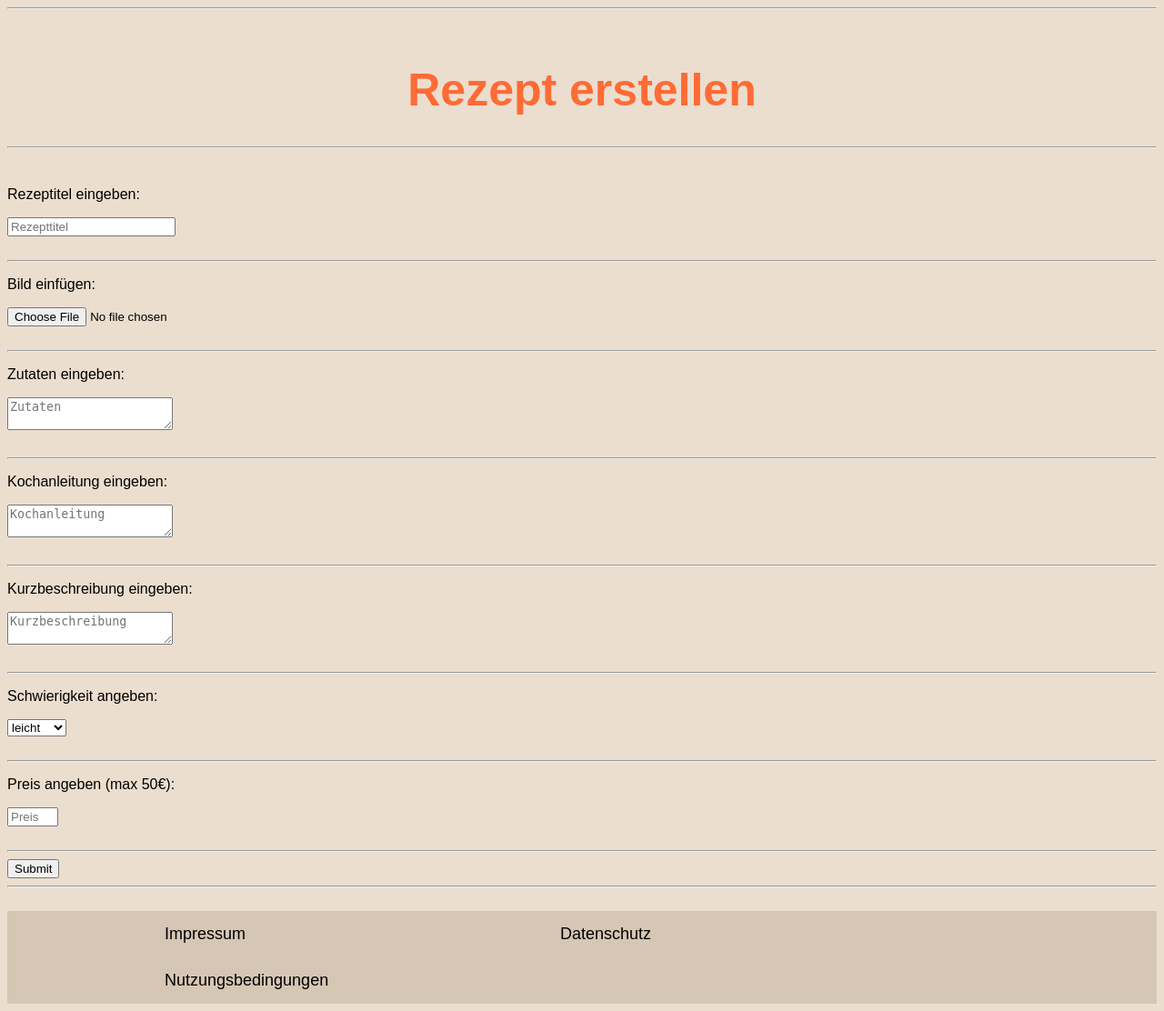
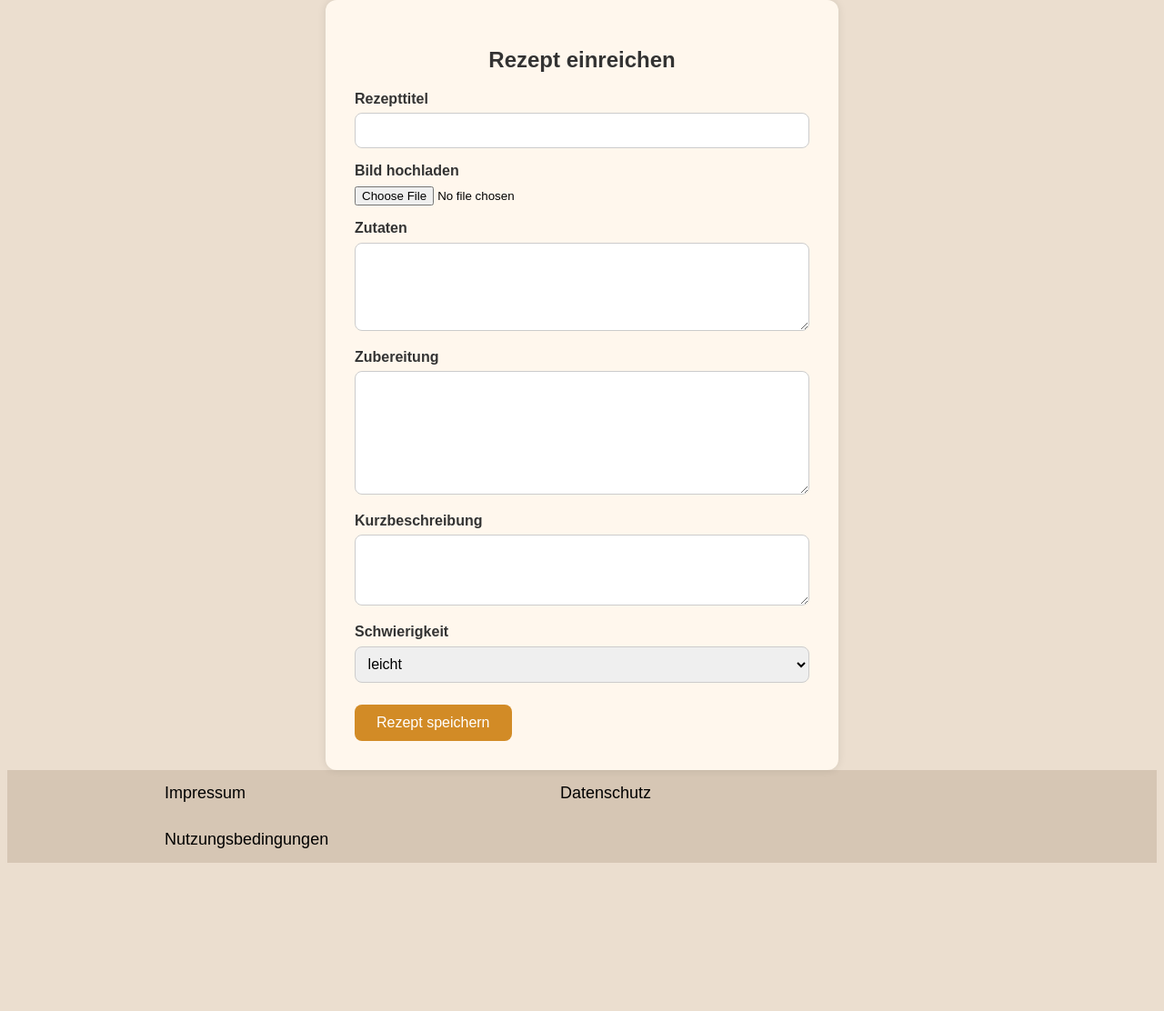
Before and after one commit to cln34/RezeptWebsite, a PHP site: page /rezeptErstellen.php in a window 1280 px wide. Shown: the part 61-1173 px from the top of the page at 91% size. After the commit the page ends 1010 px from the top, so only its background shows below. Run offline with PHP 8.4, Linux system fonts and the light colour scheme.

Commit message:
RezeptErstellen Formular eingefügt, Css Datei dafür erstellt

```diff
--- a/css/main.css
+++ b/css/main.css
@@ -1,3 +1,4 @@
 @import "index.css";
 @import "header.css";
 @import "footer.css";
+@import "rezeptErstellen.css";
--- /dev/null
+++ b/css/rezeptErstellen.css
@@ -0,0 +1,59 @@
+.rezeptErstellen {
+    display: flex;
+    justify-content: center;
+    align-items: center;
+    min-height: 100vh;
+  }
+
+.rezeptErstellen form {
+    background-color: #fff7ed;
+    padding: 2rem;
+    border-radius: 12px;
+    box-shadow: 0 0 10px rgba(0, 0, 0, 0.1);
+    width: 100%;
+    max-width: 500px;
+  }
+
+.rezeptErstellen h2 {
+    text-align: center;
+    color: #333;
+  }
+
+.rezeptErstellen label {
+    display: block;
+    margin-top: 1rem;
+    font-weight: bold;
+    color: #333;
+  }
+
+.rezeptErstellen input[type="text"],
+.rezeptErstellen textarea,
+
+.rezeptErstellen select {
+    width: 100%;
+    padding: 0.6rem;
+    margin-top: 0.4rem;
+    border: 1px solid #ccc;
+    border-radius: 8px;
+    box-sizing: border-box;
+    font-size: 1rem;
+  }
+
+.rezeptErstellen input[type="file"] {
+    margin-top: 0.5rem;
+  }
+
+.rezeptErstellen input[type="submit"] {
+    margin-top: 1.5rem;
+    background-color: #d28b26;
+    color: white;
+    border: none;
+    padding: 0.7rem 1.5rem;
+    border-radius: 8px;
+    cursor: pointer;
+    font-size: 1rem;
+  }
+
+.rezeptErstellen input[type="submit"]:hover {
+    background-color: #c2781c;
+  }
--- a/rezeptErstellen.php
+++ b/rezeptErstellen.php
@@ -10,10 +10,8 @@
     <title>StudiRezepte-Einfach & Günstig</title>
 </head>
 
-<body>
-    <?php
-    include "php/header.php";
-    ?>
+<!-- <body>
+
     <hr>
     <br>
     <main>
@@ -74,9 +72,50 @@
         </form>
     </main>
     <hr><br>
+
+</body> >-->
+
+<body>
+
+    <?php
+    include "php/header.php";
+    ?>
+
+    <main class="rezeptErstellen">
+        <form action="rezeptSpeichern.php" method="post" enctype="multipart/form-data">
+            <h2>Rezept einreichen</h2>
+
+            <label for="titel">Rezepttitel</label>
+            <input type="text" id="titel" name="titel" required />
+
+            <label for="bild">Bild hochladen</label>
+            <input type="file" id="bild" name="bild" accept="image/*" />
+
+            <label for="zutaten">Zutaten</label>
+            <textarea id="zutaten" name="zutaten" rows="4" required></textarea>
+
+            <label for="anleitung">Zubereitung</label>
+            <textarea id="anleitung" name="anleitung" rows="6" required></textarea>
+
+            <label for="beschreibung">Kurzbeschreibung</label>
+            <textarea id="beschreibung" name="beschreibung" rows="3"></textarea>
+
+            <label for="schwierigkeit">Schwierigkeit</label>
+            <select id="schwierigkeit" name="schwierigkeit" required>
+            <option value="leicht">leicht</option>
+            <option value="mittel">mittel</option>
+            <option value="schwer">schwer</option>
+            </select>
+
+            <input type="submit" value="Rezept speichern" />
+        </form>
+    </main>
+
+
     <?php
     include "php/footer.php"
     ?>
+
 </body>
 
 </html>
```
